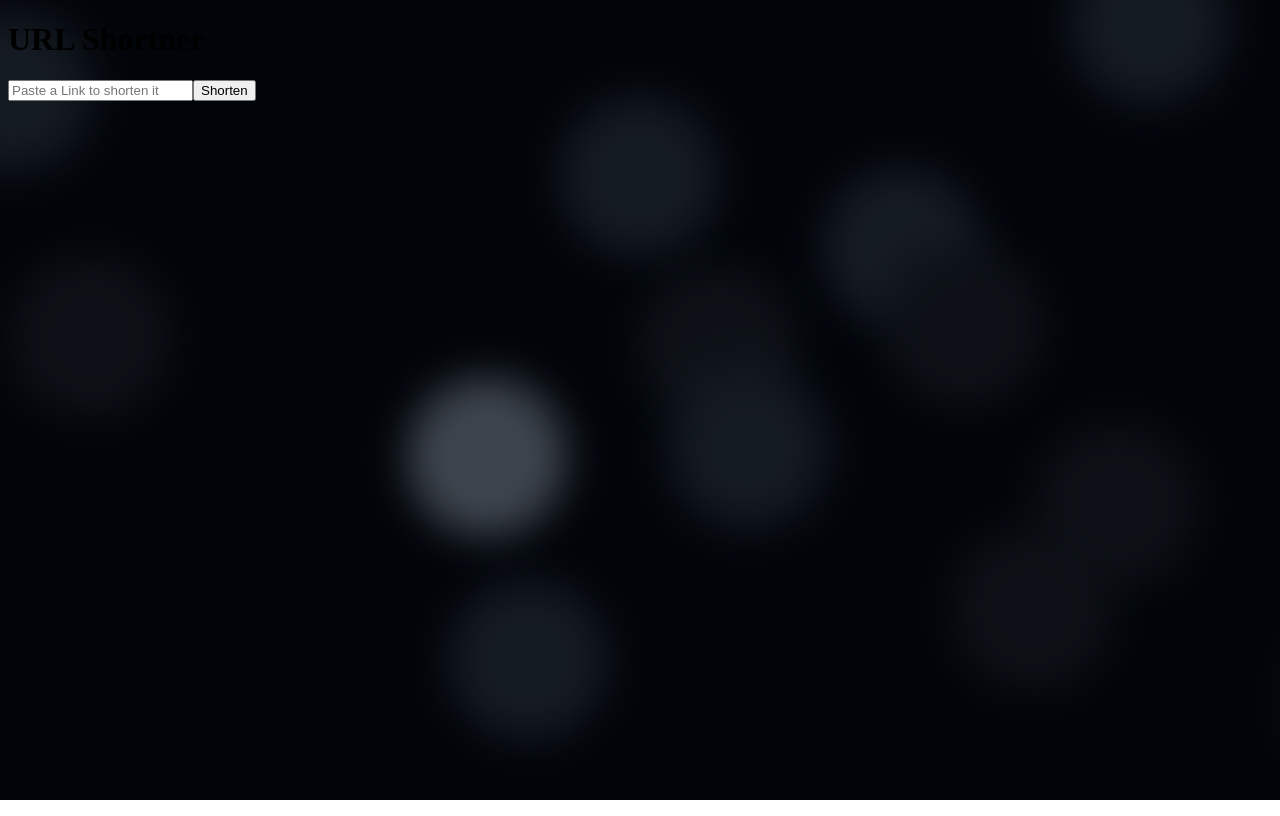
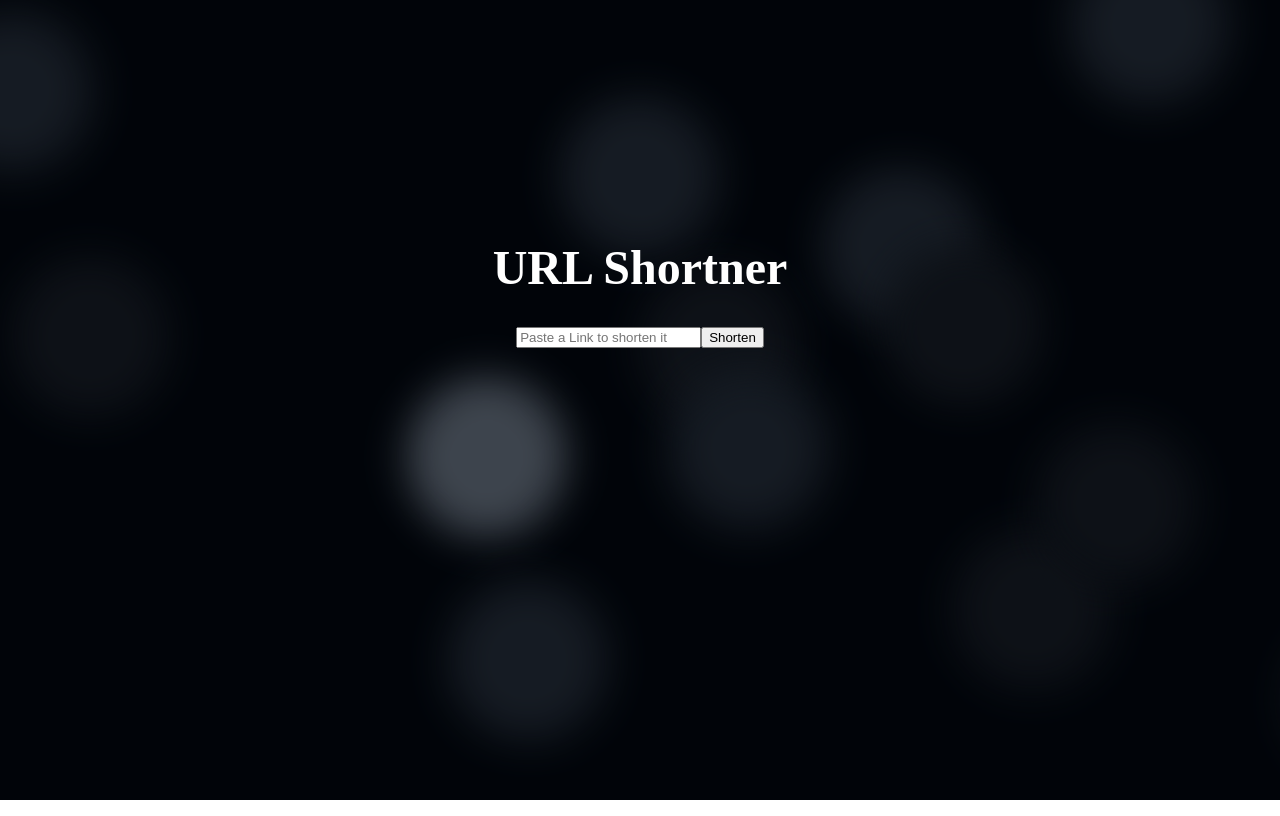
Before and after one commit to SujitInWeb/URL-Shortner, a React (Vite) app in the folder project-url/: page / in a window 1280 px wide. Built offline with nearby package versions, Linux system fonts and the light colour scheme.

Commit message:
working on designing

```diff
--- a/project-url/src/App.css
+++ b/project-url/src/App.css
@@ -2,6 +2,13 @@
     100% {
         transform: translate3d(0, 0, 1px) rotate(360deg);
     }
+}
+.container{
+    display: flex;
+    justify-content: center;
+    align-items: center;
+    height: 100vh;
+    width: 100%;
 }
 
 .background {
--- a/project-url/src/index.css
+++ b/project-url/src/index.css
@@ -0,0 +1,11 @@
+.inputContainer{
+    height: 50%;
+    width: 100%;
+    display: flex;
+    flex-direction: column;
+    align-items: center;
+    color: #fff;
+}
+.inputContainer h1{
+    font-size: 3rem;
+}
```
